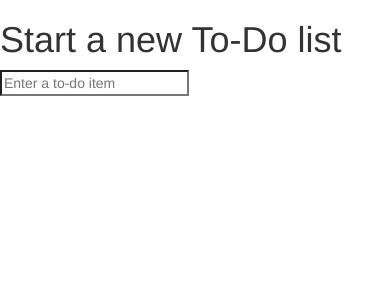
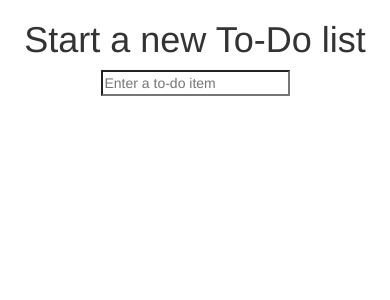
Before and after one commit to hjwp/book-example, a Django app: page / in a window 390 px wide. Shown: the top 300 px of the page. Run offline with Django 3.2, Linux system fonts and the light colour scheme.

Commit message:
use bootstrap alignment classes in base. --ch07l007--

```diff
--- a/lists/templates/base.html
+++ b/lists/templates/base.html
@@ -7,12 +7,21 @@
     </head>
 
     <body>
+        <div class="container">
+            <div class="row">
+                <div class="col-md-6 col-md-offset-3">
+                    <div class="text-center">
                         <h1>{% block header_text %}{% endblock %}</h1>
                         <form method="POST" action="{% block form_action %}{% endblock %}">
                             <input name="item_text" id="id_new_item" placeholder="Enter a to-do item" />
                             {% csrf_token %}
                         </form>
+
+                    </div>
                     {% block table %}
                     {% endblock %}
+                </div>
+            </div>
+        </div>
     </body>
 </html>
```
Lines whose indentation alone changed are shown as unchanged.
